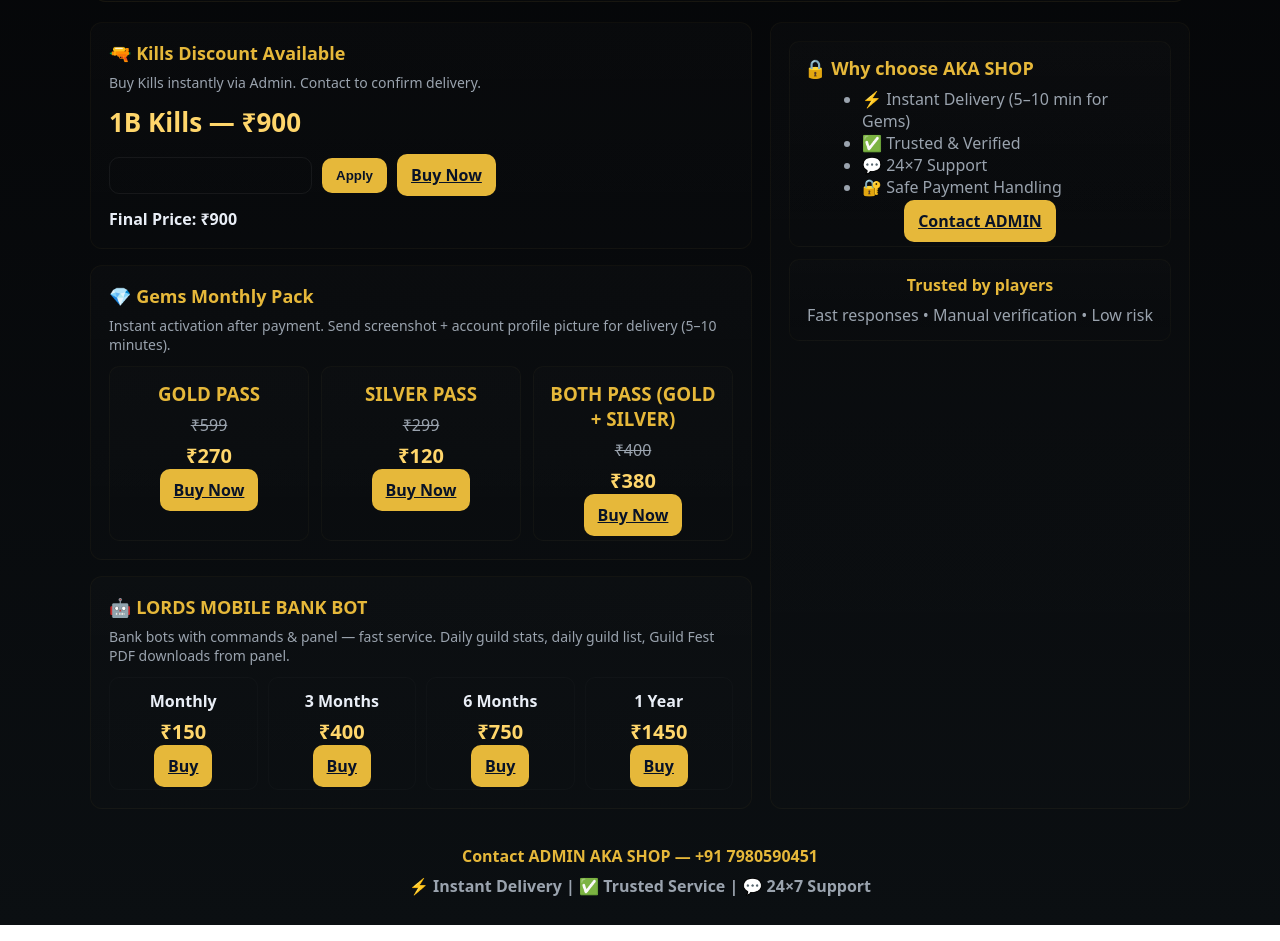
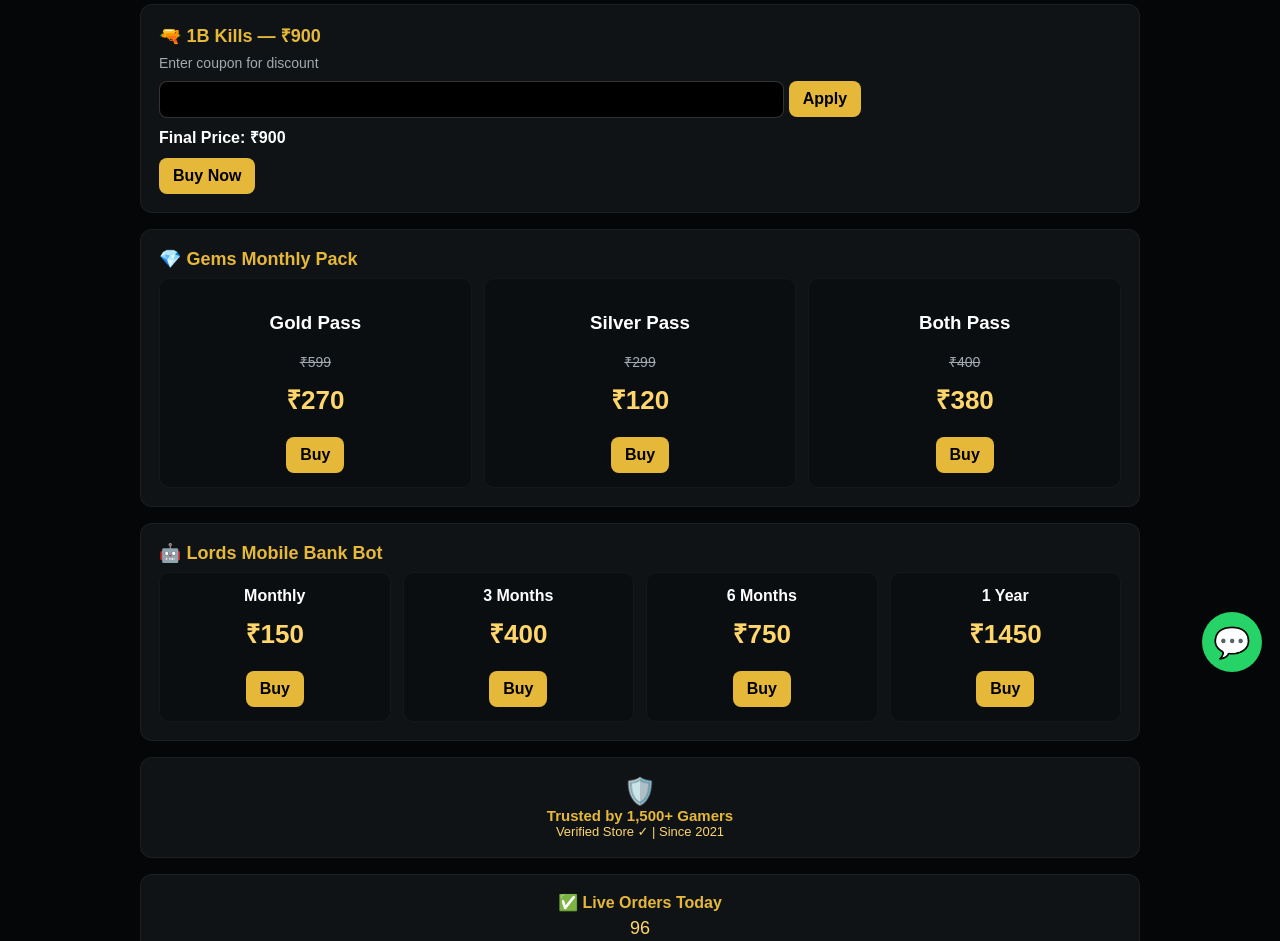
Before and after one commit to AmanYT1208/AKASHOP, a plain HTML site: page index.html in a window 1280 px wide. Shown: the part 110-1051 px from the top of the page. Drawn offline with Linux system fonts and the light colour scheme.

Commit message:
index.html

```diff
--- a/index.html
+++ b/index.html
@@ -1,285 +1,199 @@
 <!doctype html>
 <html lang="en">
 <head>
-  <meta charset="utf-8" />
-  <meta name="viewport" content="width=device-width,initial-scale=1" />
+<meta charset="UTF-8">
+<meta name="viewport" content="width=device-width, initial-scale=1.0">
 <title>AKA SHOP — Premium Store</title>
+
 <style>
-    /* === Simple static dark+gold premium theme === */
 :root{
-      --bg:#050608;
-      --card:#0f1316;
-      --muted:#9aa3ae;
-      --gold:#e6b83a;
-      --accent:#ffd66b;
-      --radius:12px;
-      --maxw:1100px;
+  --bg:#050608;--card:#0f1316;--gold:#e6b83a;--soft:#ffd66b;
+  --muted:#a3a9b2;--radius:12px;
 }
-    *{box-sizing:border-box}
+*{box-sizing:border-box;}
 body{
-      margin:0;
-      font-family: "Poppins", system-ui, -apple-system, "Segoe UI", Roboto, Arial;
-      background: linear-gradient(180deg, var(--bg) 0%, #0b0f12 100%);
-      color:#e9eef6;
-      -webkit-font-smoothing:antialiased;
-      -moz-osx-font-smoothing:grayscale;
-      padding:28px;
-      display:flex;
-      justify-content:center;
+  background:var(--bg);font-family:Poppins,Arial;color:white;
+  margin:0;padding:18px;display:flex;justify-content:center;
 }
-    .wrap{width:100%;max-width:var(--maxw)}
+.wrap{width:100%;max-width:1000px;}
 
 /* Header */
 header{
-      background: linear-gradient(180deg, rgba(255,255,255,0.02), rgba(255,255,255,0.01));
-      border-radius:16px;
-      padding:18px 22px;
-      display:flex;
-      justify-content:space-between;
-      align-items:center;
-      border:1px solid rgba(230,184,58,0.06);
-      margin-bottom:20px;
+  background:var(--card);border-radius:16px;padding:18px;
+  border:1px solid rgba(255,255,255,.07);
 }
-    .brand h1{margin:0;font-size:20px;color:var(--gold);font-weight:800}
-    .brand p{margin:0;color:var(--muted);font-weight:600;font-size:13px}
+h1{margin:0;color:var(--gold);font-size:22px;font-weight:800;}
+.muted{color:var(--muted);font-size:14px}
 
-    /* Layout grid */
-    .grid{display:grid;grid-template-columns:1fr;gap:18px}
-    @media(min-width:980px){ .grid{grid-template-columns: 2fr 420px} }
+/* Cards */
+.card{
+  background:var(--card);border-radius:var(--radius);padding:18px;
+  border:1px solid rgba(255,255,255,.05);margin-top:16px;
+}
+h2{color:var(--gold);margin:0 0 8px;font-size:18px;font-weight:700;}
+.big{font-size:26px;font-weight:700;color:var(--soft);margin:10px 0;}
 
-    /* Card style */
-    .card{
-      background: linear-gradient(180deg, rgba(255,255,255,0.015), rgba(255,255,255,0.008));
-      border-radius:var(--radius);
-      padding:18px;
-      border:1px solid rgba(230,184,58,0.04);
+/* Inputs Buttons */
+input{
+  width:65%;padding:10px;border-radius:8px;background:#000;
+  border:1px solid rgba(255,255,255,.2);color:white;
 }
-    h2{margin:0 0 8px 0;color:var(--gold);font-size:18px}
-    .muted{color:var(--muted);font-size:14px;margin-bottom:12px}
+.btn{
+  background:var(--gold);color:black;text-decoration:none;
+  padding:9px 14px;border-radius:8px;font-weight:700;display:inline-block;
+  margin-top:10px;
+}
+.btn:active{transform:scale(.97);}
 
-    /* big highlighted price/title */
-    .big{
-      font-size:26px;
-      font-weight:800;
-      color:var(--accent);
-      margin:10px 0 14px;
+/* Packs */
+.packs,.bot{display:flex;gap:12px;flex-wrap:wrap;}
+.pack,.bot-item{
+  flex:1;background:#0b0e10;padding:14px;border-radius:10px;
+  border:1px solid rgba(255,255,255,.04);text-align:center;
 }
 
-    /* Kills coupon row */
-    .row{display:flex;gap:10px;align-items:center;flex-wrap:wrap}
-    .input{
-      background:transparent;
-      border:1px solid rgba(255,255,255,0.06);
-      color:#fff;
-      padding:10px 12px;
-      border-radius:10px;
-      min-width:180px;
-      outline:none;
+footer{text-align:center;margin-top:20px;color:var(--muted);font-size:14px}
+.error{color:#ff6060;font-size:13px;margin-top:6px;display:none;}
+.final{margin-top:8px;font-weight:800}
+
+/* WhatsApp Bubble */
+.wh-chat{
+  position:fixed;bottom:18px;right:18px;background:#25D366;
+  width:60px;height:60px;border-radius:50%;
+  display:flex;align-items:center;justify-content:center;
+  font-size:30px;color:white;cursor:pointer;z-index:999;
 }
-    .btn{
-      background:var(--gold);
-      color:#081227;
-      border:0;
-      padding:10px 14px;
-      border-radius:10px;
-      font-weight:800;
-      cursor:pointer;
+.wh-popup{
+  position:fixed;bottom:90px;right:18px;background:#0f1316;
+  border:1px solid rgba(255,255,255,.1);border-radius:12px;
+  width:240px;padding:14px;color:white;font-size:13px;
+  display:none;z-index:998;
 }
-    .btn:active{transform:translateY(1px)}
-
-    .error{
-      color:#ff6b6b;
-      font-weight:800;
-      margin-top:10px;
-      display:none;
+.wh-btn{
+  background:#25D366;color:black;padding:8px;border-radius:8px;
+  font-weight:700;text-decoration:none;display:block;text-align:center;
 }
-    .final{margin-top:12px;font-weight:800;color:#e9eef6}
-
-    /* Packs (gems & bot) */
-    .packs{display:flex;flex-direction:column;gap:12px}
-    @media(min-width:700px){ .packs{flex-direction:row} }
-    .pack{
-      flex:1;
-      background:linear-gradient(180deg, rgba(255,255,255,0.01), rgba(255,255,255,0.005));
-      border-radius:10px;padding:14px;border:1px solid rgba(255,214,107,0.03);
-      text-align:center;
-    }
-    .pack h3{margin:0;color:var(--gold);font-weight:800}
-    .old{color:var(--muted);text-decoration:line-through;margin-top:8px}
-    .now{color:var(--accent);font-weight:900;font-size:20px;margin-top:6px}
-
-    /* bot packs */
-    .bot-row{display:flex;flex-direction:column;gap:10px}
-    @media(min-width:900px){ .bot-row{flex-direction:row} }
-    .bot-item{flex:1;background:transparent;padding:12px;border-radius:10px;border:1px solid rgba(255,255,255,0.02);text-align:center}
-
-    /* Aside trust */
-    .aside .trust{margin-bottom:12px;padding:14px;border-radius:10px;border:1px solid rgba(255,214,107,0.03);background:linear-gradient(180deg, rgba(255,255,255,0.01), transparent)}
-    .trust ul{margin:8px 0 0 18px;color:var(--muted)}
-
-    /* Footer */
-    footer{margin-top:18px;text-align:center;color:var(--muted);font-weight:700;padding-top:12px}
-    .contact{color:var(--gold);font-weight:900;margin-top:6px}
-
-    /* small */
-    @media(max-width:480px){ .big{font-size:20px} .brand h1{font-size:18px} }
 </style>
 </head>
+
 <body>
 <div class="wrap">
+
 <header>
-      <div class="brand">
 <h1>AKA SHOP — Premium Store</h1>
-        <p>All Premium Services • Kills • Gems • Bank Bot</p>
-      </div>
-      <div style="text-align:right">
-        <div style="font-weight:800;color:var(--gold)">⚡ Instant Delivery • ✅ Trusted</div>
-        <div style="color:var(--muted);font-size:13px;margin-top:6px">💬 24×7 Support</div>
-      </div>
+<div class="muted">⚡ Instant Delivery • ✅ Verified • 💬 24×7 Support</div>
 </header>
 
-    <main class="grid">
+<!-- ✅ KILLS -->
+<div class="card">
+<h2>🔫 1B Kills — ₹900</h2>
+<div class="muted">Enter coupon for discount</div>
 
-      <!-- main column -->
-      <div>
-        <!-- Kills card -->
-        <section class="card" id="kills">
-          <h2>🔫 Kills Discount Available</h2>
-          <div class="muted">Buy Kills instantly via Admin. Contact to confirm delivery.</div>
-          <div class="big">1B Kills — ₹900</div>
+<input id="coupon" type="text">
+<a class="btn" id="apply">Apply</a>
+<div id="error" class="error">❌ Invalid code! Contact Admin +91 7980590451</div>
+<div id="final" class="final">Final Price: ₹900</div>
 
-          <div class="row" aria-label="coupon row">
-            <input id="coupon" class="input" type="text" />
-            <button id="apply" class="btn" type="button">Apply</button>
-            <a id="buyKills" class="btn" href="#" role="button">Buy Now</a>
+<a href="https://wa.me/917980590451?text=I%20want%201B%20kills" class="btn">Buy Now</a>
 </div>
 
-          <div id="error" class="error">❌ Invalid code! Contact ADMIN — +91 7980590451</div>
-          <div id="final" class="final">Final Price: ₹900</div>
-        </section>
-
-        <!-- Gems card -->
-        <section class="card" id="gems" style="margin-top:16px">
+<!-- ✅ GEMS -->
+<div class="card">
 <h2>💎 Gems Monthly Pack</h2>
-          <div class="muted">Instant activation after payment. Send screenshot + account profile picture for delivery (5–10 minutes).</div>
-
-          <div class="packs" role="list" aria-label="gems packs">
-            <div class="pack" role="listitem">
-              <h3>GOLD PASS</h3>
-              <div class="old">₹599</div>
-              <div class="now">₹270</div>
-              <div style="margin-top:10px"><a class="btn" href="#" role="button">Buy Now</a></div>
+<div class="packs">
+<div class="pack">
+<h3>Gold Pass</h3>
+<div class="muted"><del>₹599</del></div>
+<div class="big">₹270</div>
+<a href="https://wa.me/917980590451?text=Gold%20Pass" class="btn">Buy</a>
 </div>
-
-            <div class="pack" role="listitem">
-              <h3>SILVER PASS</h3>
-              <div class="old">₹299</div>
-              <div class="now">₹120</div>
-              <div style="margin-top:10px"><a class="btn" href="#" role="button">Buy Now</a></div>
+<div class="pack">
+<h3>Silver Pass</h3>
+<div class="muted"><del>₹299</del></div>
+<div class="big">₹120</div>
+<a href="https://wa.me/917980590451?text=Silver%20Pass" class="btn">Buy</a>
 </div>
-
-            <div class="pack" role="listitem">
-              <h3>BOTH PASS (GOLD + SILVER)</h3>
-              <div class="old">₹400</div>
-              <div class="now">₹380</div>
-              <div style="margin-top:10px"><a class="btn" href="#" role="button">Buy Now</a></div>
+<div class="pack">
+<h3>Both Pass</h3>
+<div class="muted"><del>₹400</del></div>
+<div class="big">₹380</div>
+<a href="https://wa.me/917980590451?text=Both%20Pass" class="btn">Buy</a>
 </div>
-          </div>
-        </section>
-
-        <!-- Bot card -->
-        <section class="card" id="bot" style="margin-top:16px">
-          <h2>🤖 LORDS MOBILE BANK BOT</h2>
-          <div class="muted">Bank bots with commands & panel — fast service. Daily guild stats, daily guild list, Guild Fest PDF downloads from panel.</div>
-
-          <div class="bot-row" role="list" aria-label="bot plans" style="margin-top:10px">
-            <div class="bot-item" role="listitem">
-              <strong>Monthly</strong><div class="now">₹150</div>
-              <div style="margin-top:10px"><a class="btn" href="#" role="button">Buy</a></div>
-            </div>
-            <div class="bot-item" role="listitem">
-              <strong>3 Months</strong><div class="now">₹400</div>
-              <div style="margin-top:10px"><a class="btn" href="#" role="button">Buy</a></div>
-            </div>
-            <div class="bot-item" role="listitem">
-              <strong>6 Months</strong><div class="now">₹750</div>
-              <div style="margin-top:10px"><a class="btn" href="#" role="button">Buy</a></div>
-            </div>
-            <div class="bot-item" role="listitem">
-              <strong>1 Year</strong><div class="now">₹1450</div>
-              <div style="margin-top:10px"><a class="btn" href="#" role="button">Buy</a></div>
-            </div>
-          </div>
-        </section>
-      </div>
-
-      <!-- aside column -->
-      <aside class="card aside">
-        <div class="trust">
-          <h2 style="margin-top:0">🔒 Why choose AKA SHOP</h2>
-          <ul>
-            <li style="color:var(--muted)">⚡ Instant Delivery (5–10 min for Gems)</li>
-            <li style="color:var(--muted)">✅ Trusted & Verified</li>
-            <li style="color:var(--muted)">💬 24×7 Support</li>
-            <li style="color:var(--muted)">🔐 Safe Payment Handling</li>
-          </ul>
-          <div style="margin-top:12px;text-align:center">
-            <a class="btn" href="#" role="button">Contact ADMIN</a>
 </div>
 </div>
 
-        <div class="trust" style="text-align:center">
-          <div style="font-weight:800;color:var(--gold)">Trusted by players</div>
-          <div style="color:var(--muted);margin-top:8px">Fast responses • Manual verification • Low risk</div>
+<!-- ✅ BOT -->
+<div class="card">
+<h2>🤖 Lords Mobile Bank Bot</h2>
+<div class="bot">
+<div class="bot-item"><b>Monthly</b><div class="big">₹150</div><a class="btn" href="https://wa.me/917980590451?text=Bot%20Monthly">Buy</a></div>
+<div class="bot-item"><b>3 Months</b><div class="big">₹400</div><a class="btn" href="https://wa.me/917980590451?text=Bot%203%20Months">Buy</a></div>
+<div class="bot-item"><b>6 Months</b><div class="big">₹750</div><a class="btn" href="https://wa.me/917980590451?text=Bot%206%20Months">Buy</a></div>
+<div class="bot-item"><b>1 Year</b><div class="big">₹1450</div><a class="btn" href="https://wa.me/917980590451?text=Bot%201%20Year">Buy</a></div>
 </div>
-      </aside>
-    </main>
+</div>
+
+<!-- ✅ Trust Badge -->
+<div class="card" style="text-align:center;">
+<div style="font-size:26px;">🛡️</div>
+<div style="color:var(--gold);font-weight:800;font-size:15px;">Trusted by 1,500+ Gamers</div>
+<div style="color:var(--soft);font-size:13px;">Verified Store ✓ | Since 2021</div>
+</div>
+
+<!-- ✅ Live Order Counter -->
+<div class="card" style="text-align:center;">
+<div style="color:var(--gold);font-weight:800;">✅ Live Orders Today</div>
+<div style="margin-top:6px;color:var(--soft);font-size:18px;" id="orderCount">73</div>
+</div>
 
 <footer>
-      <div class="contact">Contact ADMIN AKA SHOP — +91 7980590451</div>
-      <div style="color:var(--muted);margin-top:8px">⚡ Instant Delivery | ✅ Trusted Service | 💬 24×7 Support</div>
+📞 Contact Admin: <b>+91 7980590451</b><br>⚡ Instant Delivery | ✅ Trusted | 💬 24×7 Support
 </footer>
+
+<!-- ✅ WhatsApp Floating -->
+<div class="wh-popup" id="whPopup">
+<h4 style="margin:0;color:#e6b83a;font-weight:800;">Need Help?</h4>
+<p class="muted">Chat with Admin instantly</p>
+<a href="https://wa.me/917980590451" class="wh-btn">Chat on WhatsApp</a>
+</div>
+<div class="wh-chat" id="whBtn">💬</div>
+
+<!-- ✅ Recent Orders Popup -->
+<div id="orderPopup" style="position:fixed;bottom:25px;left:25px;background:#0f1316;border:1px solid rgba(255,255,255,.08);padding:12px;border-radius:10px;font-size:13px;display:none;z-index:9999;">
+<span id="orderMsg" style="color:#ffd66b;font-weight:600;"></span>
 </div>
 
 <script>
-    // Coupon logic for Kills (static page, no animations)
-    (function(){
-      const input = document.getElementById('coupon');
-      const apply = document.getElementById('apply');
-      const error = document.getElementById('error');
-      const final = document.getElementById('final');
-      const buyKills = document.getElementById('buyKills');
+/* Coupon Logic */
+const code="AKA25VIP", base=900, off=25;
+const c=document.getElementById("coupon"), a=document.getElementById("apply");
+const f=document.getElementById("final"), e=document.getElementById("error");
+a.onclick=()=>{let v=c.value.trim().toUpperCase();
+if(!v){e.style.display="none";f.innerText="Final Price: ₹900";return;}
+if(v===code){e.style.display="none";f.innerText="Final Price: ₹"+(base-off);}
+else{e.style.display="block";f.innerText="Final Price: ₹900";}
+};
 
-      const BASE = 900;
-      const CODE = 'AKA25VIP';
-      const DISC = 25;
+/* WhatsApp popup */
+let btn=document.getElementById("whBtn"), pop=document.getElementById("whPopup"), show=false;
+btn.onclick=()=>{show=!show;pop.style.display=show?"block":"none"};
 
-      apply.addEventListener('click', function(){
-        const val = (input.value || '').trim().toUpperCase();
-        if(!val){
-          error.style.display = 'none';
-          final.textContent = 'Final Price: ₹' + BASE;
-          buyKills.href = '#';
-          return;
-        }
-        if(val === CODE){
-          error.style.display = 'none';
-          const f = BASE - DISC;
-          final.textContent = 'Final Price: ₹' + f + ' (₹' + DISC + ' OFF)';
-          buyKills.href = '#';
-        } else {
-          error.style.display = 'block';
-          error.textContent = '❌ Invalid code! Contact ADMIN — +91 7980590451';
-          final.textContent = 'Final Price: ₹' + BASE;
-          buyKills.href = '#';
-        }
-      });
+/* Order counter */
+let count = localStorage.getItem("orders") ? parseInt(localStorage.getItem("orders")) : Math.floor(50+Math.random()*50);
+document.getElementById("orderCount").innerText=count;
+setInterval(()=>{count+=Math.floor(Math.random()*2);localStorage.setItem("orders",count);document.getElementById("orderCount").innerText=count;},120000);
 
-      // allow Enter
-      input.addEventListener('keydown', function(e){
-        if(e.key === 'Enter') apply.click();
-      });
-    })();
+/* Fake recent orders popup */
+const names=["Rohit","Aman","Krish","Aditya","Sahil","Yash","Arjun","Kabir","Ali","Ankit"];
+const cities=["Delhi","Mumbai","Pune","Hyd","Jaipur","Indore","Chennai","Patna","Nagpur","Lucknow"];
+const pro=["1B Kills","Gold Pass","Silver Pass","Both Pass","Bot Monthly","Bot 3M","Bot 1Y"];
+function showOrder(){
+let msg=`✅ ${names[Math.random()*names.length|0]} from ${cities[Math.random()*cities.length|0]} bought ${pro[Math.random()*pro.length|0]}`;
+document.getElementById("orderMsg").innerText=msg;
+let box=document.getElementById("orderPopup");box.style.display="block";
+setTimeout(()=>box.style.display="none",4000);}
+setTimeout(showOrder,8000);
+setInterval(showOrder,40000+Math.random()*50000);
 </script>
 </body>
 </html>
```
Lines whose indentation alone changed are shown as unchanged.
